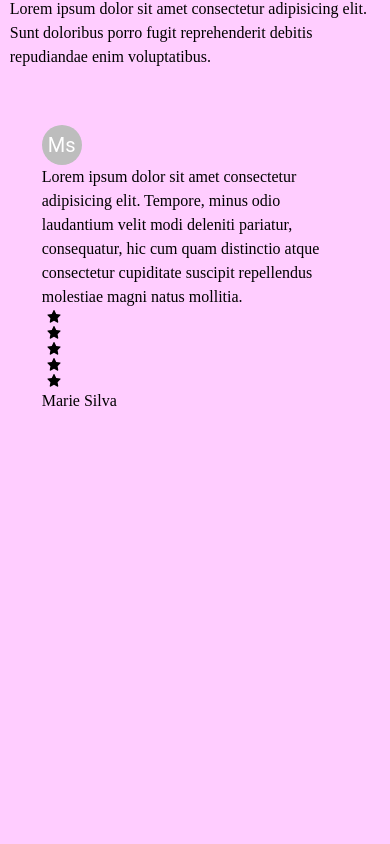
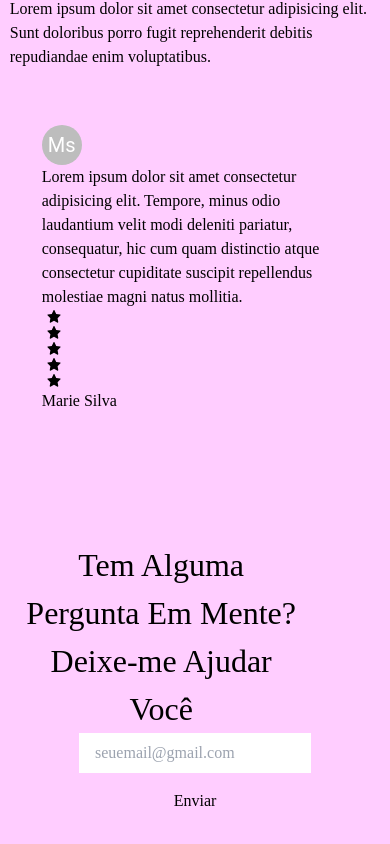
Before and after one commit to AndressaSales/Acai-2.0, a React (Vite) app: page / in a window 390 px wide. Shown: the part 2039-2883 px from the top of the page. Before the commit the page ends 2508 px from the top, so only its background shows below. Built offline with nearby package versions, Linux system fonts and the light colour scheme; a web font is replaced by a local one.

Commit message:
finalizando a parte dos contact

```diff
--- a/src/App.tsx
+++ b/src/App.tsx
@@ -1,4 +1,5 @@
 import About from "./Components/About"
+import Contact from "./Components/Contact"
 import Home from "./Components/Home"
 import Testimonial from "./Components/Testimonial"
 
@@ -9,6 +10,7 @@ function App() {
       <Home />
       <About />
       <Testimonial />
+      <Contact />
     </div>
   )
 }
--- /dev/null
+++ b/src/Components/Contact.tsx
@@ -0,0 +1,18 @@
+export default function Contact(){
+    return(
+        <>
+            <div className="flex items-center justify-center flex-col contact">
+                <h1 className="max-w-[600px] text-[#4c4c4c] contact-h1">Tem Alguma Pergunta Em Mente?</h1>
+                <h1 className="max-w-[600px] text-[#4c4c4c] contact-h1">Deixe-me Ajudar Você</h1>
+                <div className="bg-[#fff] max-w-[700px] w-[100%] mt-[3rem] flex items-center p-[1rem] rounded-[5rem]">
+                    <input
+                        type="text"
+                        placeholder="seuemail@gmail.com"
+                        className="flex-1 h-[100%] outline-none text-[1.3rem]"
+                    />
+                    <button className="text-[1.1rem] font-bold bg-[#fe9e0d] flex justify-center items-center text-[#fff] rounded-[5rem] transition-[0.2s] contact-button">Enviar</button>
+                </div>
+            </div>
+        </>
+    )
+}
--- a/src/index.css
+++ b/src/index.css
@@ -101,6 +101,22 @@ a{
     margin: 0rem 0.25rem;
 }
 
+.contact{
+    margin: 6rem 0rem;
+}
+
+input{
+    padding: 0.5rem 1rem;
+}
+
+.contact-button{
+    padding: 1rem 2.5rem;
+}
+
+.contact-h1{
+    font-size: clamp(2rem, 5vw, 4rem);
+}
+
 @media (max-width: 800px){
     .links{
         display: none;
@@ -146,6 +162,17 @@ a{
     .about-back{
         display: none;
     }
+    .contact{
+        max-width: 100%;
+        font-size: 1rem !important;
+        padding: 0.5rem 1rem !important;
+        margin-bottom: 0.8rem !important;
+        text-align: center;
+    }
+    .contact-h1{
+        text-align: center;
+        max-width: 80%;
+    }
 }
 
 
```
